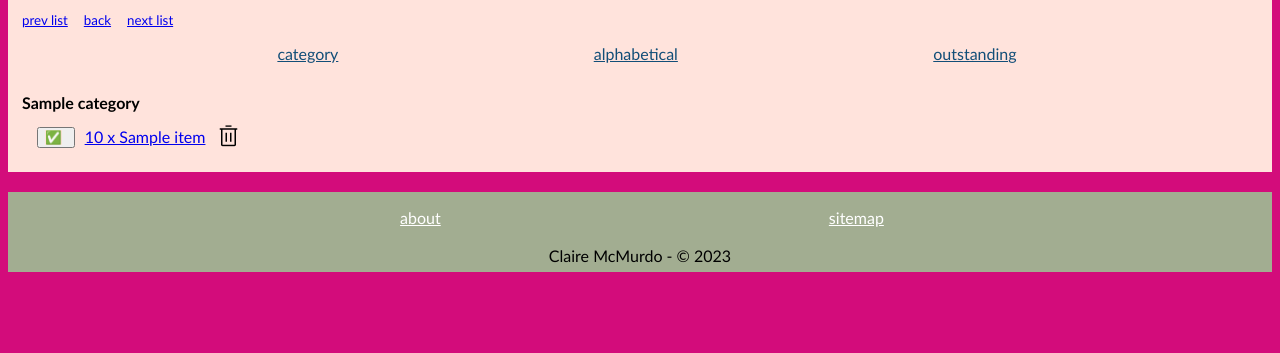
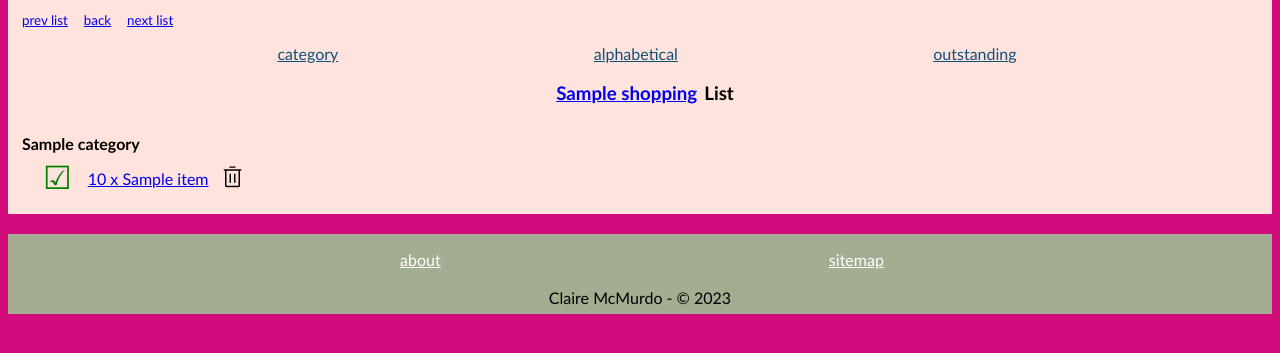
Before and after one commit to McMuds/PythonExamples, a Flask app: page /lists/shop/1/1 in a window 1280 px wide. Shown: the part 129-482 px from the top of the page. Run offline with Flask 3, Linux system fonts and the light colour scheme; a database or web service that is not in the repository returns one stand-in record (values such as "Sample title"); some libraries are stand-ins or nearby versions.

Commit message:
Added shopping list name

```diff
--- a/Project/controllers/list_controller.py
+++ b/Project/controllers/list_controller.py
@@ -60,8 +60,9 @@ def new_list():
 
 @shopping_list_blueprint.route('/lists/new', methods=['post'])
 def create_new_list():
-    # pdb.set_trace()
-    list_id = list_repo.create_new_list()
+    pdb.set_trace()
+    list_name = request.form['list_name']
+    list_id = list_repo.create_new_list(list_name)
     item_id = request.form['item_id']
     qty = request.form['quantity']
     insert_item_to_list(int(list_id), int(item_id), qty)
@@ -103,3 +104,21 @@ def update_quantity(list_id, item_id):
         selection_repo.update_qty(int(list_id), int(item_id), qty)
 
     return redirect('/lists/' + list_id +'/1')
+
+@shopping_list_blueprint.route('/lists/<id>/edit')
+def edit_name(id):
+    prev_id = list_repo.get_prev_list(int(id))
+    next_id = list_repo.get_next_list(int(id))
+    list=list_repo.select(int(id),1)
+    return render_template('/lists/edit_name.html', list=list, prev_id = prev_id, next_id = next_id)
+
+@shopping_list_blueprint.route('/lists/<id>/edit', methods=['post'])
+def update_name(id):
+    # pdb.set_trace()
+    name = request.form['list_name']
+    if name == None or name == '':
+        pass
+    else:
+        list_repo.update(int(id), name)
+
+    return redirect('/lists/' + id +'/1')
--- a/Project/models/shopping_list.py
+++ b/Project/models/shopping_list.py
@@ -1,6 +1,7 @@
 class Shopping_List:
-    def __init__(self, date_created, date_shopped=None, selections=[], id=None):
+    def __init__(self, date_created, name, date_shopped=None, selections=[], id=None):
         self.date_created = date_created
+        self.name = name
         self.date_shopped = date_shopped
         self.selection = selections
         self.id = id
@@ -8,5 +9,5 @@ class Shopping_List:
         # other potential values - for example whether it's been
         # picked up or not. i.e.
         # selection = [Selection1, Selection2]
-        # Selection1 = (Milk_object, False)
-        # Selection2 = (Bread_object, True)
+        # Selection1 = (Milk_object, 1, False)
+        # Selection2 = (Egg_object, 6, True)
--- a/Project/repositories/shopping_list_repository.py
+++ b/Project/repositories/shopping_list_repository.py
@@ -9,18 +9,21 @@ def select_all():
     results = run_sql(sql_string)
     for row in results:
         selection = selection_repo.get_list_selection(row['id'])
-        shopping_list = Shopping_List(row['date_created'], row['date_shopped'], selection, row['id'])
+        shopping_list = Shopping_List(row['date_created'], row['name'], row['date_shopped'], selection, row['id'])
         list_of_lists.append(shopping_list)
     return list_of_lists
 
 def get_open_lists():
+    # pdb.set_trace()
     list_of_lists = []
     sql_string = "SELECT * FROM shopping_list WHERE date_shopped is Null ORDER BY date_created DESC"
     results = run_sql(sql_string)
     for row in results:
         selection = selection_repo.get_list_selection(row['id'])
-        shopping_list = Shopping_List(row['date_created'], row['date_shopped'], selection, row['id'])
+        shopping_list = Shopping_List(row['date_created'], row['name'], row['date_shopped'], selection, row['id'])
+        # print(f"list name: {shopping_list.name}")
         list_of_lists.append(shopping_list)
+
     return list_of_lists
 
 def select(id,order):
@@ -28,12 +31,16 @@ def select(id,order):
     values = [id]
     result = run_sql(sql_string, values)
     selection = selection_repo.get_list_selection_ordered(result[0]['id'], order)
-    shopping_list = Shopping_List(result[0]['date_created'], result[0]['date_shopped'], selection, id)
+    shopping_list = Shopping_List(result[0]['date_created'], result[0]['name'], result[0]['date_shopped'], selection, id)
     return shopping_list
 
-def create_new_list():
-    sql_string = "INSERT INTO shopping_list (date_created) VALUES (now()) returning *"
-    results = run_sql(sql_string)
+def create_new_list(name):
+    if name == 'List Name':
+        new_id = get_max_id() + 1
+        name = 'List ' + new_id
+    sql_string = "INSERT INTO shopping_list (date_created, name) VALUES (now(), %s) returning *"
+    values =[name]
+    results = run_sql(sql_string, values)
     list_id = results[0]['id']
     return list_id
 
@@ -60,6 +67,17 @@ def get_next_list(id):
         return result[0]['id']
 
 def delete(id):
-    sql_string = "DELETE FROM shopping_list where id = %s"
+    sql_string = "DELETE FROM shopping_list WHERE id = %s"
     values = [id]
     run_sql(sql_string, values)
+
+def get_max_id():
+    sql_string = "SELECT MAX(ID) FROM shopping_list"
+    result = run_sql(sql_string)
+    return result
+
+def update(id, name, date_shopped=None):
+    sql_string = "UPDATE shopping_list SET(name, date_shopped) \
+                =(%s, %s) WHERE id = %s"
+    values = [name, date_shopped, id]
+    run_sql(sql_string, values)
--- a/Project/static/style.css
+++ b/Project/static/style.css
@@ -83,6 +83,14 @@ footer p{
     color: #124e78;
 }
 
+.list-title{
+    display: flex;
+    flex-direction: row;
+    justify-content: center;
+}
+.list-title a{
+    margin-right: 7px;
+}
 .nav-list {
     display: flex;
     flex-direction: row;
@@ -160,10 +168,10 @@ footer p{
     margin-left: 15px;
 }
 
-.thing-listing li span{
+/* .thing-listing li span{
     margin-right: 5px;
     background-color: #ffe3dc;
-}
+} */
 
 .thing-listing li a{
     margin: 10px;
@@ -191,3 +199,18 @@ footer p{
 .shopping li a{
    margin-right: 7px;
 }
+
+.unicode-checkbox {
+    font-size:xx-large;
+    color: red;
+}
+.unicode-checkbox-ticked {
+    font-size:xx-large;
+    color: green;
+}
+
+.active-checkbox{
+    border:none;
+    background-color: #ffe3dc;
+
+}
--- a/Project/templates/lists/show.html
+++ b/Project/templates/lists/show.html
@@ -16,6 +16,7 @@
         <li><a href="/lists/{{list.id}}/2">alphabetical</a></li>
         <li><a href="/lists/{{list.id}}/3">outstanding</a></li>
     </ul>
+    <h3 class="list-title"><a href='/lists/{{list.id}}/edit'>{{list.name}}</a> List</h3>
 </div>
 <ul class="thing-listing">
     {% for sel_item in list.selection|sort(attribute='id') %}
@@ -27,20 +28,20 @@
             {% if active %}
                 <form action="/lists/{{list.id}}/update/{{sel_item.item.id}}">
                     {% if sel_item.selected %}
-                    <button>
-                        <span>&#9989</span>
+                    <button class="active-checkbox">
+                        <span class="unicode-checkbox-ticked">&#9745</span>
                     </button>
                     {% else %}
-                    <button>
-                        <span>&#10060</span>
+                    <button class="active-checkbox">
+                        <span class="unicode-checkbox">&#9744</span>
                     </button>
                     {% endif %}
                 </form>
             {% else %}
                 {% if sel_item.selected %}
-                    <span>&#9989</span>
+                    <span class="unicode-checkbox-ticked">&#9745</span>
                 {% else %}
-                    <span>&#10060</span>
+                    <span class="unicode-checkbox">&#9744</span>
                 {% endif %}
             {% endif %}
             <a href="/lists/{{list.id}}/edit/{{sel_item.item.id}}">
```
Also changed, not shown: Project/db/shopping_list.sql (+37 -22 lines), Project/static/fancy.css (+29 -2 lines), Project/templates/index.html (+4 -4 lines), Project/templates/lists/edit.html (+12 -5 lines), Project/templates/lists/edit_name.html (added, +35 -0 lines), Project/templates/lists/index.html (+4 -4 lines), Project/templates/lists/new.html (+10 -4 lines).
